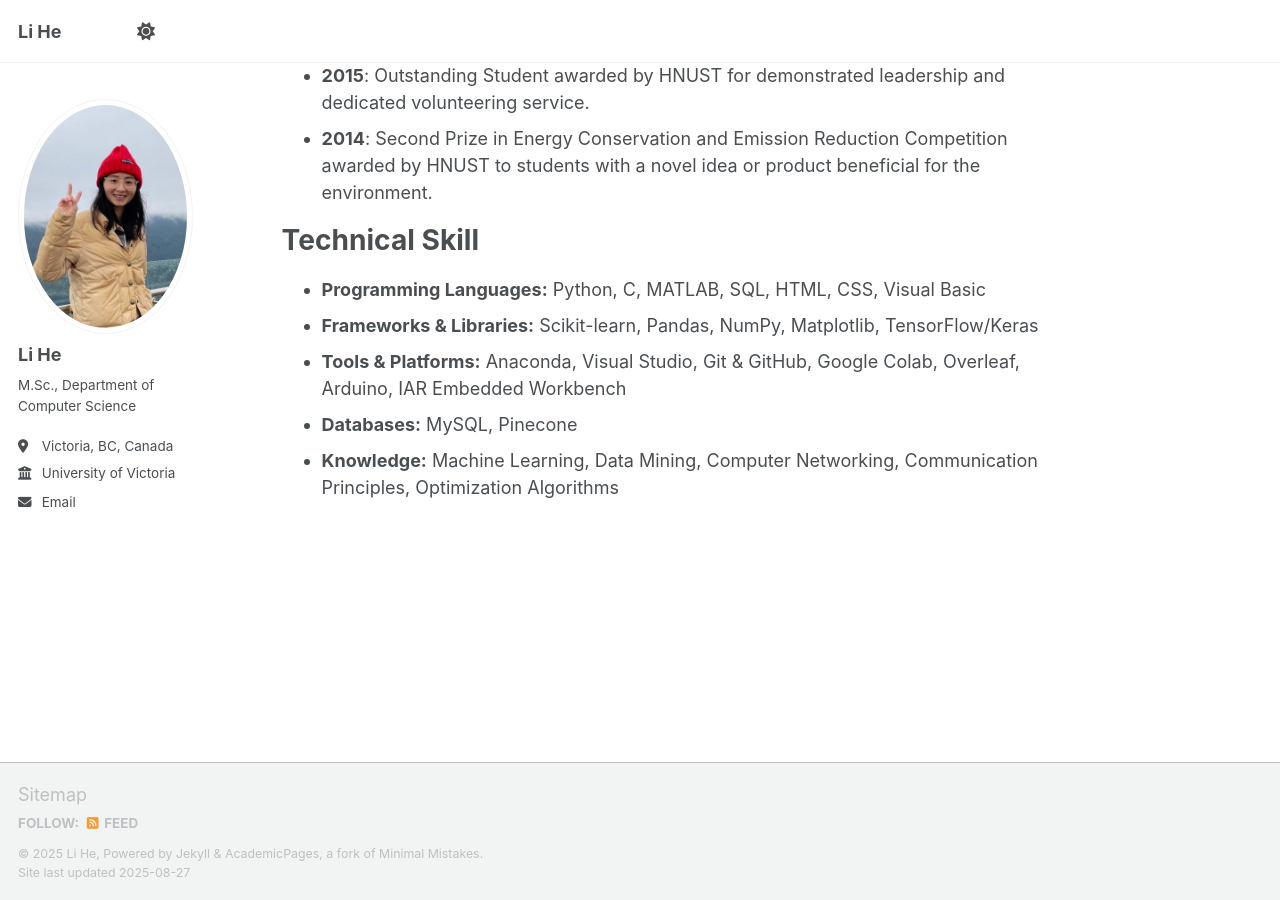
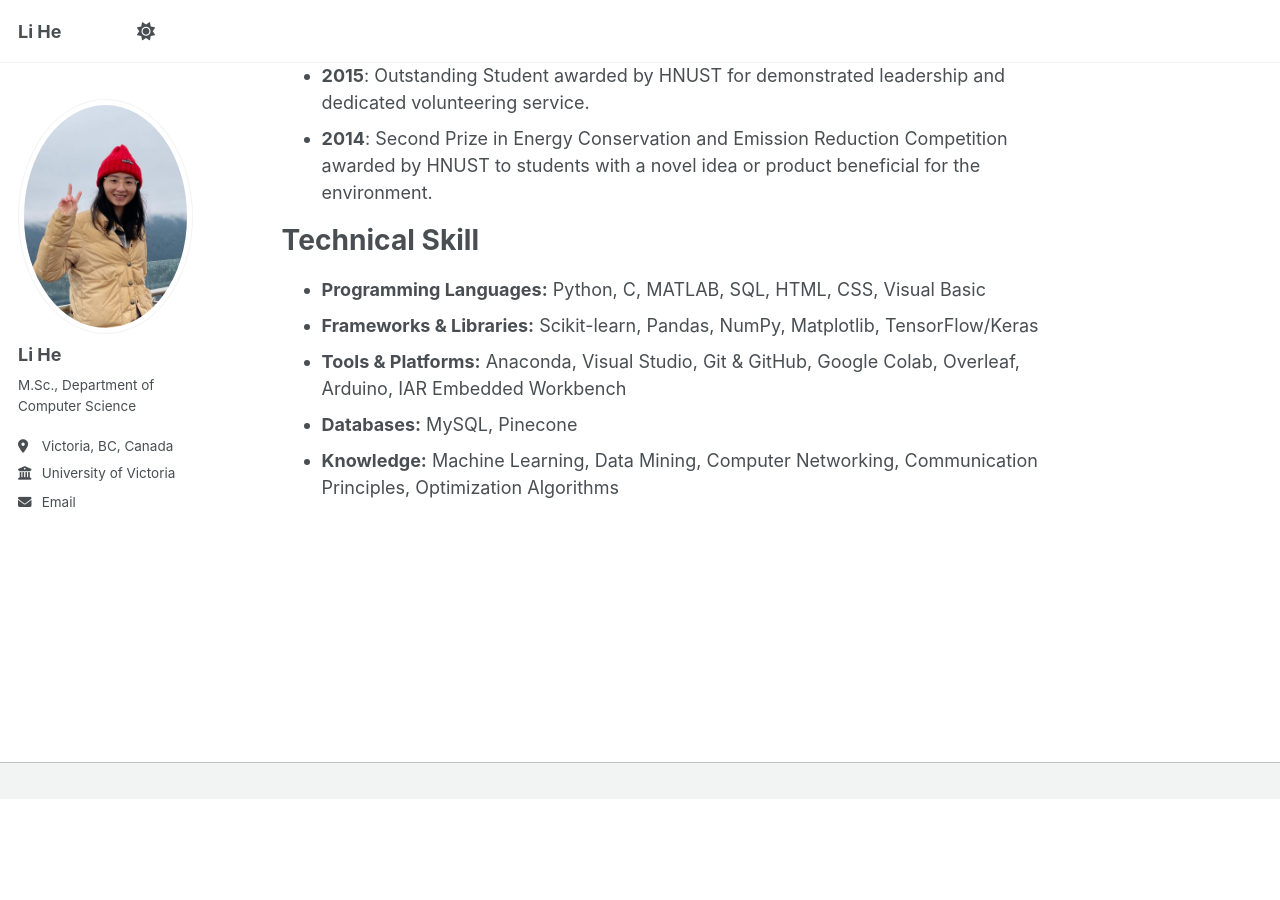
Before and after one commit to Li-He19/Li-He19.github.io, a Jekyll site: the page built from _pages/about.md, in a window 1280 px wide and 900 px high, scrolled down 2680 px. Built offline with Jekyll 4.4.1, drawn with Linux system fonts in a browser that asks for light colours; a script that is not in the unit is left out; after the commit the page ends 3479 px from its top, so only the background shows below that.

Commit message:
second update

```diff
--- a/_includes/footer.html
+++ b/_includes/footer.html
@@ -1,5 +1,5 @@
 {% include base_path %}
-
+<!--
 {% if site.author.github or site.author.bitbucket or site.atom_feed.hide != true %}
 <div class="page__footer-follow">
   <ul class="social-icons">
@@ -22,4 +22,4 @@
 <div class="page__footer-copyright">
   &copy; {{ site.time | date: '%Y' }} {{ site.name | default: site.title }}, {{ site.data.ui-text[site.locale].powered_by | default: "Powered by" }} <a href="http://jekyllrb.com" rel="nofollow">Jekyll</a> &amp; <a href="https://github.com/academicpages/academicpages.github.io">AcademicPages</a>, a fork of <a href="https://mademistakes.com/work/minimal-mistakes-jekyll-theme/" rel="nofollow">Minimal Mistakes</a>.<br />
   Site last updated {{ "now" | date: '%Y-%m-%d' }}
-</div>
+</div> -->
--- a/_includes/footer/custom.html
+++ b/_includes/footer/custom.html
@@ -1,6 +1,6 @@
 <!-- start custom footer snippets -->
 
-<a href="/sitemap/">Sitemap</a>
+<!-- <a href="/sitemap/">Sitemap</a> -->
 
 <!-- Support for MatJax -->
 <script defer src="https://cdnjs.cloudflare.com/polyfill/v3/polyfill.min.js?features=es6"></script>
```
